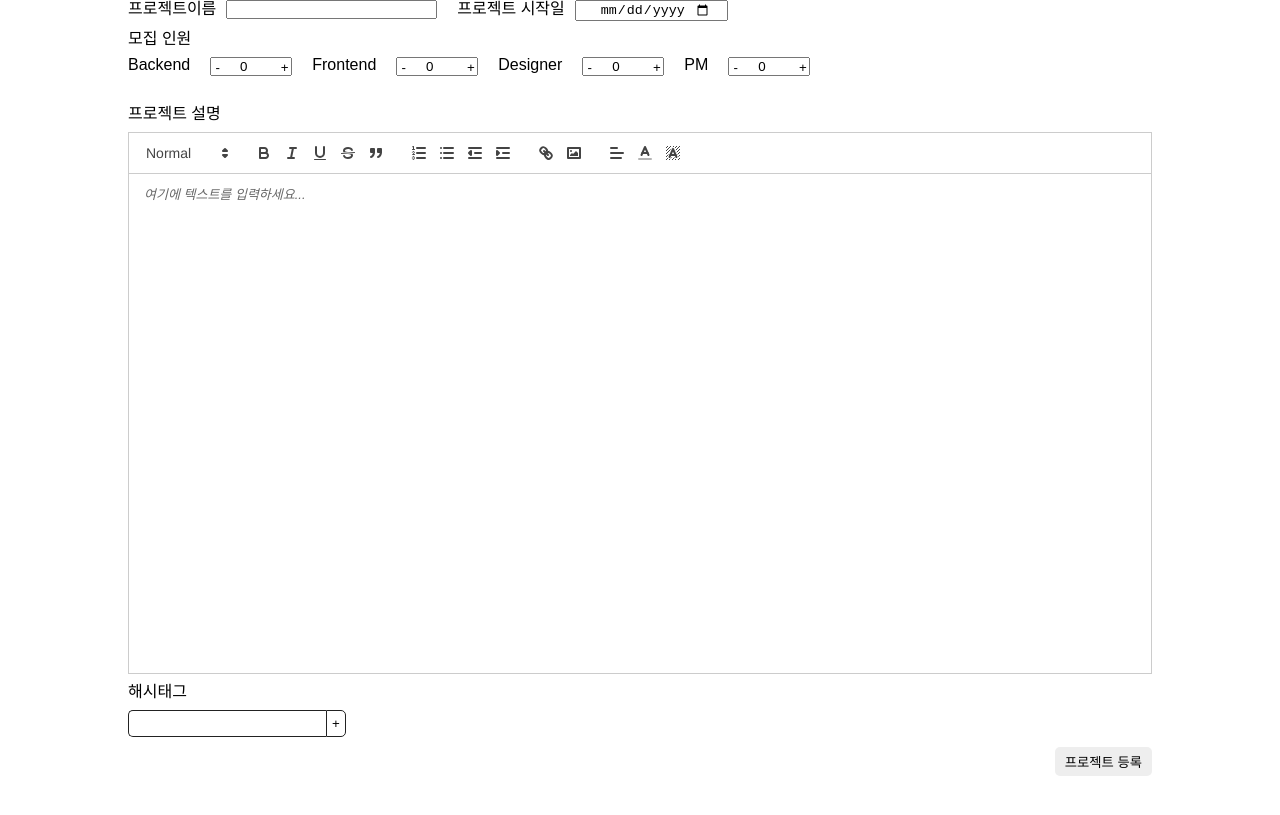
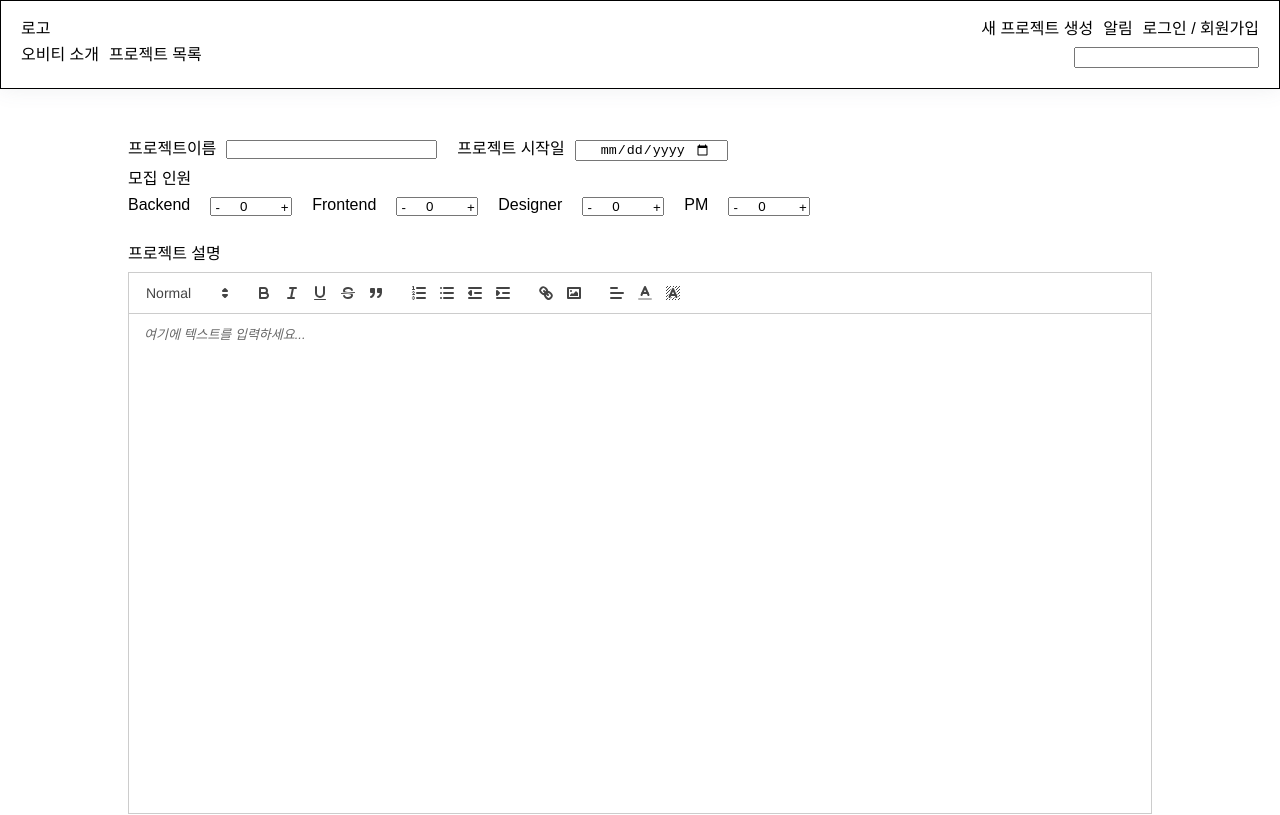
Before and after one commit to ORBITTTTT/ORBIT_FE, a React (Create React App) app: page /postproject in a window 1280 px wide. Shown: the top 815 px of the page. Built offline with nearby package versions, Linux system fonts and the light colour scheme.

Commit message:
🎨 #3 update: header 공통컴포넌트 분리

```diff
--- a/src/components/blocks/Header.tsx
+++ b/src/components/blocks/Header.tsx
@@ -1,5 +1,5 @@
-import { type } from 'os';
 import React, { useState } from 'react';
+import { Link } from 'react-router-dom';
 import styled from 'styled-components';
 
 type Props = {};
@@ -12,9 +12,9 @@ const Header = (props: Props) => {
   return (
     <Container>
       <div>
-        <h1>로고</h1>
+        <Link to="/">로고</Link>
         <p>
-          <span>새 프로젝트 생성</span>
+          <Link to="/postproject">새 프로젝트 생성</Link>
           <span>알림</span>
           <span>로그인 / 회원가입</span>
         </p>
@@ -25,7 +25,7 @@ const Header = (props: Props) => {
           <span>프로젝트 목록</span>
         </p>
         <input
-          type={'text'}
+          type="text"
           onChange={(e) => {
             setSearch(e.target.value);
           }}
@@ -38,12 +38,17 @@ const Header = (props: Props) => {
 export default Header;
 
 const Container = styled.div`
-  /* width: 100%; */
-  background-color: green;
+  background-color: #fff;
+  box-shadow: 0px 0px 21px 0px rgba(89, 102, 122, 0.1);
+  border: 1px solid #000;
+  width: 100%;
+  position: fixed;
+  z-index: 99;
   display: flex;
   align-items: center;
   flex-direction: column;
-  padding: 1% 3%;
+  gap: 10px;
+  padding: 20px;
   div {
     width: 100%;
     display: flex;
--- a/src/components/pages/Home/index.tsx
+++ b/src/components/pages/Home/index.tsx
@@ -1,6 +1,5 @@
 import React from 'react';
 import Home from './Home';
-import Header from '@components/blocks/Header';
 import Slider from './Slider';
 import HighView from './HighView';
 import New from './New';
@@ -12,7 +11,6 @@ import assets from '@assets';
 const index = () => {
   return (
     <div>
-      <Header />
       <Container>
         <Slider />
         <HighView />
@@ -20,7 +18,7 @@ const index = () => {
           <New />
           <HighLoved />
         </RowView>
-        <Banner src={assets.angry} alt='유저 등급제 설명'/>
+        <Banner src={assets.angry} alt="유저 등급제 설명" />
         <MainFind />
       </Container>
     </div>
@@ -42,8 +40,8 @@ const RowView = styled.div`
   gap: 2%;
 `;
 
-const Banner =styled.img`
+const Banner = styled.img`
   width: 100%;
   height: 200px;
   background-color: aquamarine;
-`
+`;
--- a/src/components/pages/PostProject/index.tsx
+++ b/src/components/pages/PostProject/index.tsx
@@ -21,6 +21,7 @@ const PostProjectContainer = styled.div`
   width: 80%;
   max-width: 1200px;
   margin: 0 auto;
+  padding: 140px 0;
   text-align: right;
 `;
 const AddProjectBtn = styled.button`
--- a/src/navigations/BaseLayout.tsx
+++ b/src/navigations/BaseLayout.tsx
@@ -2,12 +2,16 @@ import React from 'react';
 import { BrowserRouter, Routes, Route } from 'react-router-dom';
 import Home from '@pages/Home';
 import PostProject from '@pages/PostProject';
+import Header from '@components/blocks/Header';
 
 type Props = {};
 
 const BaseLayout = (props: Props) => {
   return (
     <BrowserRouter>
+      <Routes>
+        <Route path="/*" element={<Header />} />
+      </Routes>
       <Routes>
         <Route path="/" element={<Home />} />
         <Route path="/postproject" element={<PostProject />} />
```
Lines whose indentation alone changed are shown as unchanged.
